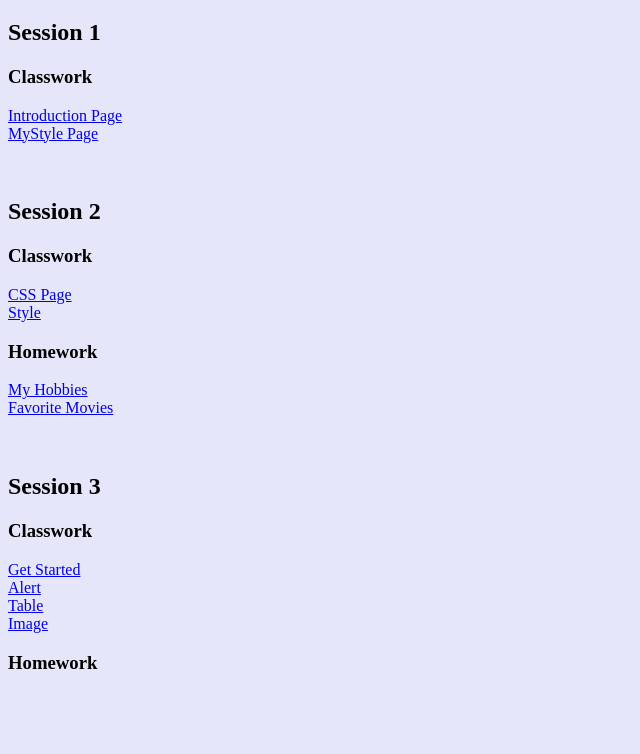
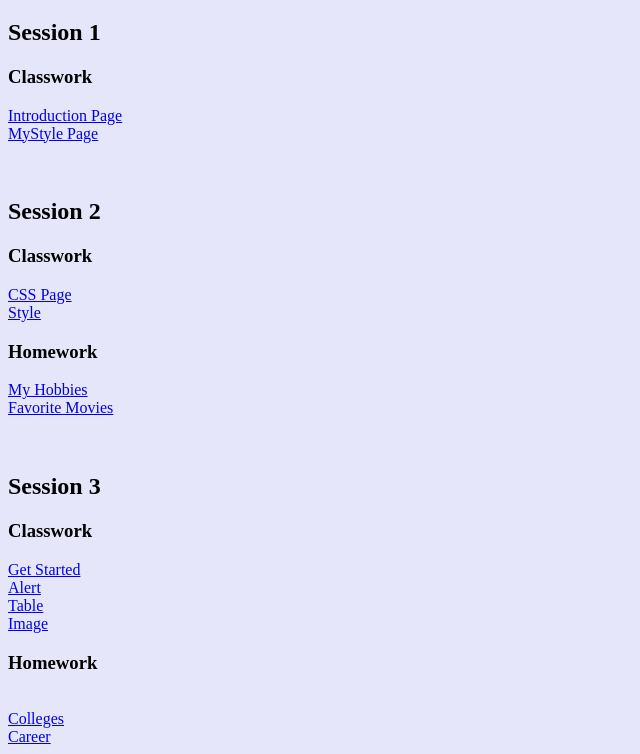
Before and after one commit to puppypauline2006/puppypauline2006.github.io, a plain HTML site: page index.html in a window 1280 px wide. Shown: the part 61-815 px from the top of the page, without its empty margins (0-640 px from the left). Drawn offline with Linux system fonts and the light colour scheme.

Commit message:
I moved stuff

```diff
--- a/index.html
+++ b/index.html
@@ -37,6 +37,9 @@
     <br>
     <h3>Homework</h3>
     <br>
+    <a href="SO3/hw/hw.1.colleges.html">Colleges</a>
+    <br>
+    <a href="SO3/hw/hw.2.career.html">Career</a>
 
 </body>
 </html>
```
Also changed, not shown: SO2/hw/Hw1-hobbies.html (renamed from SO2/Hw1-hobbies.html), SO2/hw/Hw2-Favorite movies.html (renamed from SO2/Hw2-Favorite movies.html).
